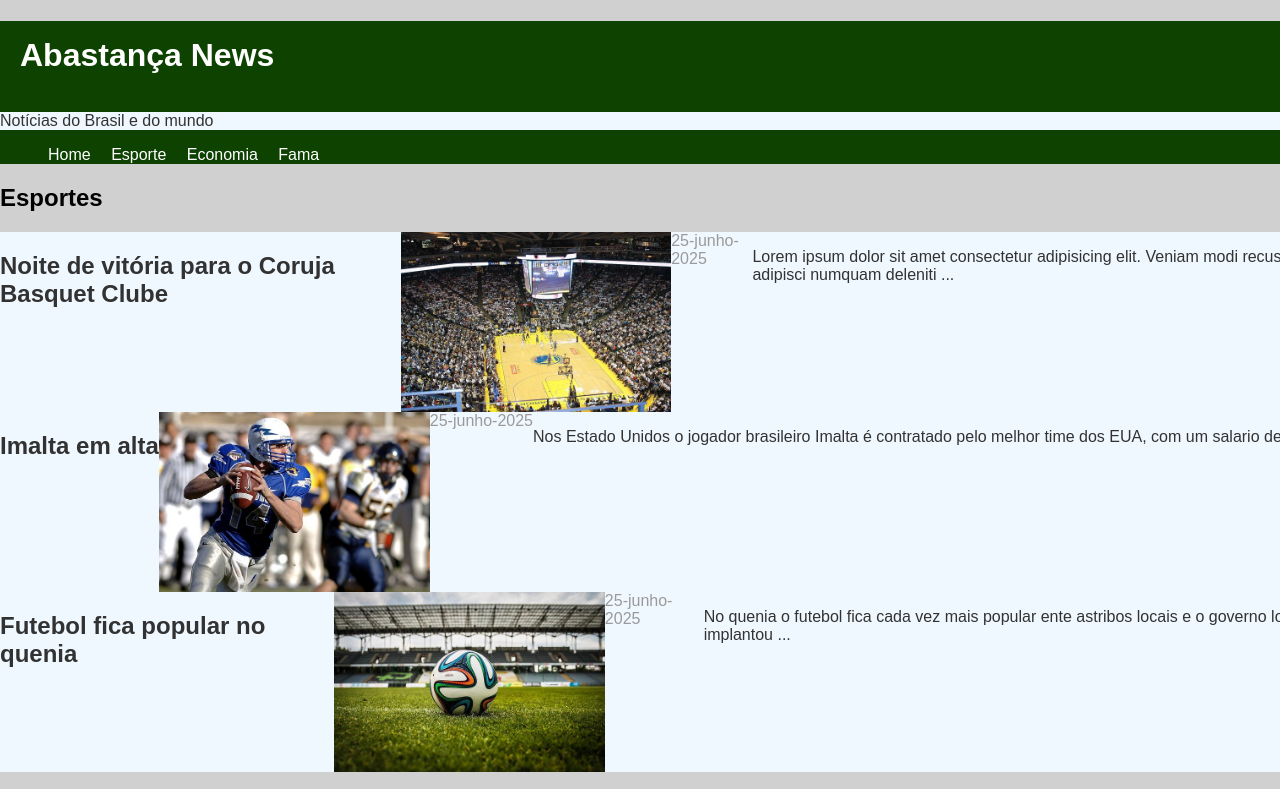
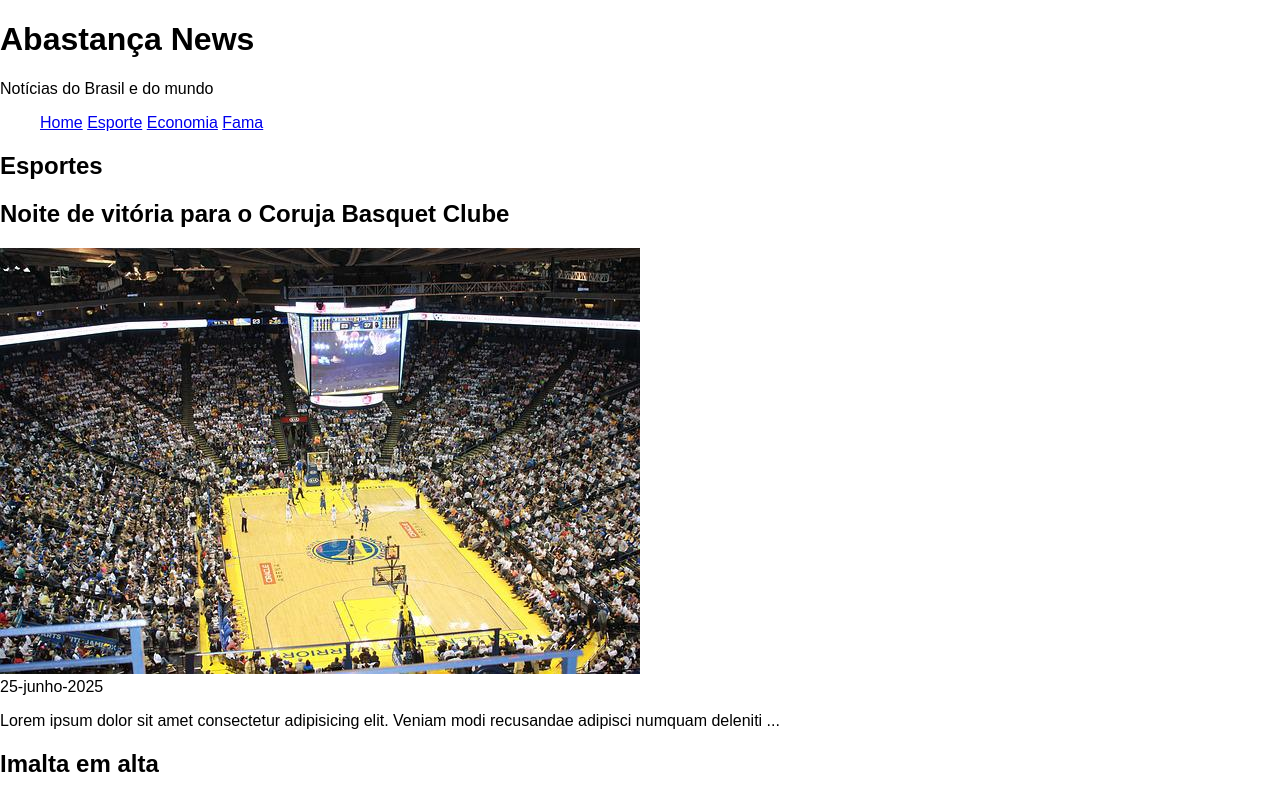
Before and after one commit to jasonrn36/curso-front-end, a plain HTML site: page index.html in a window 1280 px wide. Shown: the top 789 px of the page. Drawn offline with nearby package versions, Linux system fonts and the light colour scheme.

Commit message:
CSS modificado na página para simplificar

```diff
--- a/config/main.css
+++ b/config/main.css
@@ -4,78 +4,22 @@ body {
     margin: 0;
     padding: 0;
     font-family: Arial, sans-serif;
-    background-color: rgb(208, 208, 208);
-    color: black;
 
 }
 
 
-/*set scroll-behavior*/
-html {
-    scroll-behavior: smooth;
+header li {
+    display: inline;
+
 }
 
-/*set config container*/
 .container {
     width: 1366px;
     margin: 0 auto;
-    padding: 0 auto;
-    display: flex-box;
 }
 
-/*set header main*/
-header {
-    background-color: rgb(13, 66, 0);
-}
-/*title -behavior*/
-header h1 {
-    padding: 16px 20px;
-}
-/*set header main*/
-header li {
-    display: inline;
-    justify-content:space-between;
-    padding: 8px;
-}
-
-/* Area set color selectors */
-.titulo h1, p {
-    color: rgb(255, 255, 255);
-}
-
-.menu ul,
-li, a {
-    color: rgb(255, 255, 255);
-    list-style: none;
-    text-decoration: none;
-
-}
-
-.Esportes h1 {
-    color: green;
-}
-
-.Economia h1 {
-    color: rgb(130, 111, 5);
-}
-
-.Fama h1 {
-    color: rgb(70, 0, 128);
-}
-
-/*set config articles*/
-.articles, article img {
+.articles article img {
     height: 180px;
 }
 
-/*set config articles*/
-.news-item, h2, h3, p {
-    background-color: aliceblue;
-    color: rgb(50, 50, 50);
-    display: flex;
-
-}
-
-.creation-date {
-    color: rgb(154, 154, 154);
-}
+.articles article
```
